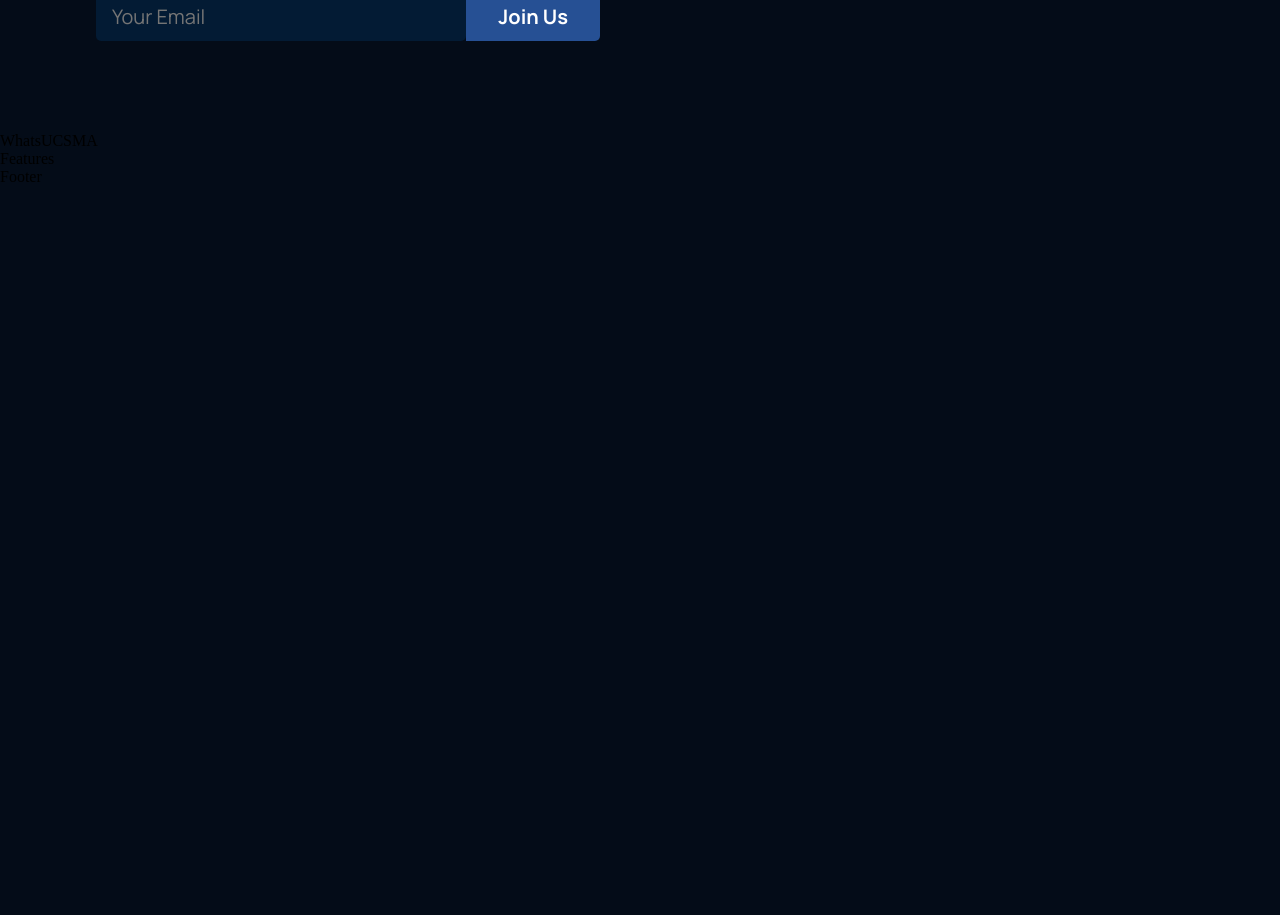
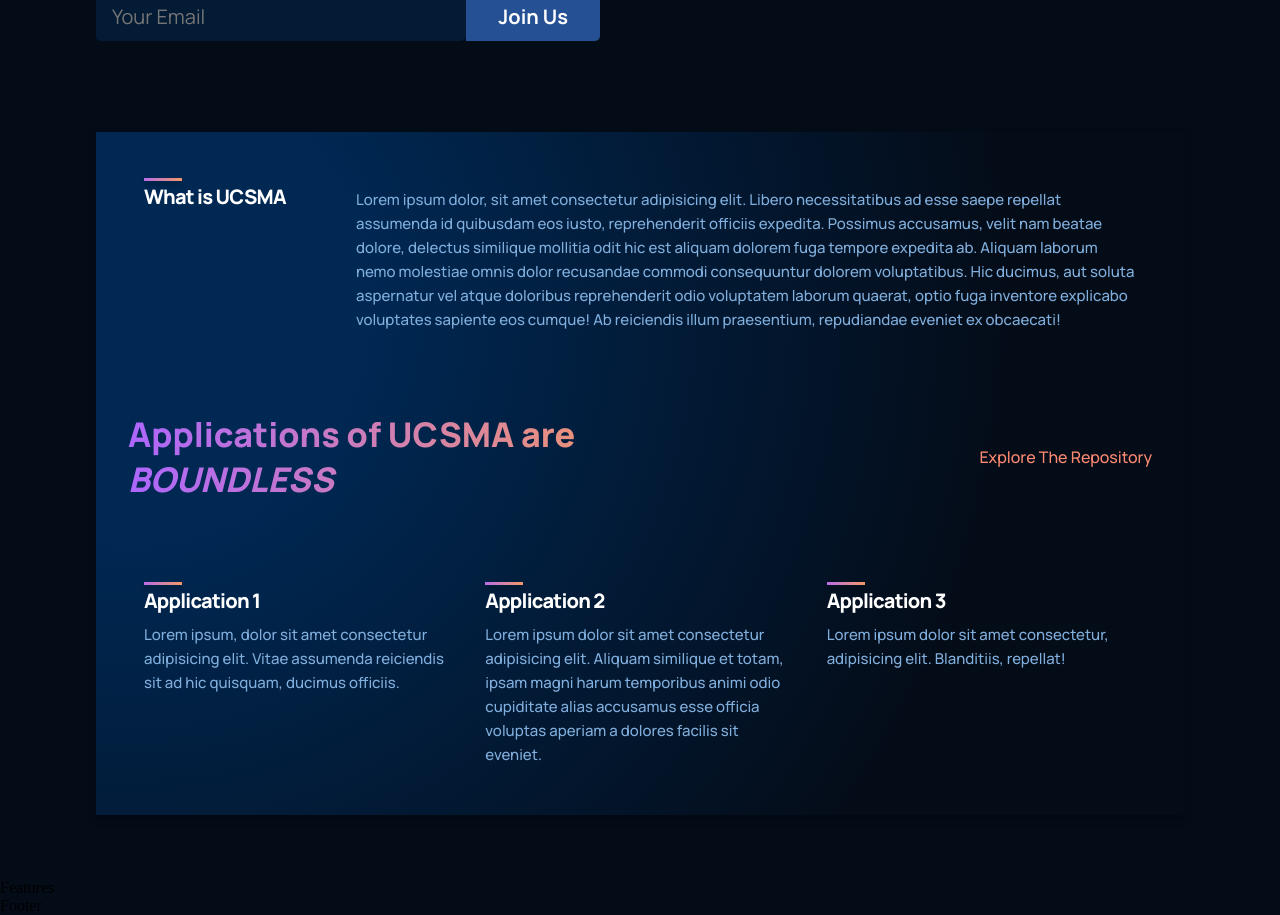
Before and after one commit to UCSMA-Project/homepage, a React (Create React App) app: page / in a window 1280 px wide. Shown: the part 560-1475 px from the top of the page. Before the commit the page ends 800 px from the top, so only its background shows below. Built offline with nearby package versions, Linux system fonts and the light colour scheme.

Commit message:
implement What is UCSMA section

```diff
--- a/src/components/feature/Feature.jsx
+++ b/src/components/feature/Feature.jsx
@@ -1,11 +1,18 @@
 import React from 'react';
 import './feature.css'
 
-const Feature = () => {
+const Feature = ({ title, text }) => {
   return (
-      <div>
-          Feature
+    <div className='ucsma__features-container__feature'>
+      <div className='ucsma__features-container__feature-title'>
+        <div></div>   {/* top-left gradient bar */}
+        <h1>{title}</h1>
       </div>
+
+      <div className="ucsma__features-container__feature-text">
+        <p>{text}</p>
+      </div>
+    </div>
   );
 };
 
--- a/src/components/feature/feature.css
+++ b/src/components/feature/feature.css
@@ -0,0 +1,46 @@
+.ucsma__features-container__feature {
+    width: 100%;
+    display: flex;
+    justify-content: space-between;
+    align-items: flex-start;
+    flex-direction: row;
+    margin: 1rem;
+}
+
+.ucsma__features-container__feature-title {
+    flex: 1;
+    max-width: 180px;
+    margin-right: 2rem;
+}
+
+.ucsma__features-container__feature-title h1 {
+    font-family: var(--font-family);
+    font-weight: 800;
+    font-size: 20px;
+    line-height: 24px;
+    letter-spacing: -0.04em;
+    color: #fff;
+}
+
+.ucsma__features-container__feature-title div {
+    width: 38px;
+    height: 3px;
+    background: var(--gradient-bar);
+    box-shadow: 0 4px 4px rgba(0, 0, 0, 0.25);
+    margin-bottom: 0.25rem;
+}
+
+.ucsma__features-container__feature-text {
+    flex: 2;
+    max-width: 1000px;
+    display: flex;
+}
+
+.ucsma__features-container__feature-text p {
+    padding-top: 10px;
+    font-family: var(--font-family);
+    font-weight: 500;
+    font-size: 15px;
+    line-height: 24px;
+    color: var(--color-text);
+}
--- a/src/containers/whats-ucsma/WhatsUCSMA.jsx
+++ b/src/containers/whats-ucsma/WhatsUCSMA.jsx
@@ -1,11 +1,27 @@
 import React from 'react';
+import { Feature } from '../../components';
 import './whats-ucsma.css'
 
 const WhatsUCSMA = () => {
   return (
-      <div>
-          WhatsUCSMA
+    <div className='ucsma__whatucsma section__margin' id='wucsma'>
+      <div className='ucsma__whatucsma-feature'>
+        <Feature title={"What is UCSMA"} text={"Lorem ipsum dolor, sit amet consectetur adipisicing elit. Libero necessitatibus ad esse saepe repellat assumenda id quibusdam eos iusto, reprehenderit officiis expedita. Possimus accusamus, velit nam beatae dolore, delectus similique mollitia odit hic est aliquam dolorem fuga tempore expedita ab. Aliquam laborum nemo molestiae omnis dolor recusandae commodi consequuntur dolorem voluptatibus. Hic ducimus, aut soluta aspernatur vel atque doloribus reprehenderit odio voluptatem laborum quaerat, optio fuga inventore explicabo voluptates sapiente eos cumque! Ab reiciendis illum praesentium, repudiandae eveniet ex obcaecati!"} />
       </div>
+
+      <div className='ucsma__whatucsma-heading'>
+        <h1 className='gradient__text'>Applications of UCSMA are <i>BOUNDLESS</i></h1>
+        <p><a href='https://github.com/UCSMA-Project'>Explore The Repository</a></p>
+      </div>
+
+      <div className='ucsma__whatucsma-container'>
+        <Feature title={"Application 1"} text={"Lorem ipsum, dolor sit amet consectetur adipisicing elit. Vitae assumenda reiciendis sit ad hic quisquam, ducimus officiis."} />
+
+        <Feature title={"Application 2"} text={"Lorem ipsum dolor sit amet consectetur adipisicing elit. Aliquam similique et totam, ipsam magni harum temporibus animi odio cupiditate alias accusamus esse officia voluptas aperiam a dolores facilis sit eveniet."} />
+
+        <Feature title={"Application 3"} text={"Lorem ipsum dolor sit amet consectetur, adipisicing elit. Blanditiis, repellat!"} />
+      </div>
+    </div>
   );
 };
 
--- a/src/containers/whats-ucsma/whats-ucsma.css
+++ b/src/containers/whats-ucsma/whats-ucsma.css
@@ -0,0 +1,82 @@
+.ucsma__whatucsma {
+    display: flex;
+    flex-direction: column;
+    padding: 2rem;
+    margin-top: 0 !important;
+    padding-top: 0 !important;
+    background: var(--color-footer);
+
+    /* ff 3.6+ */
+    background:-moz-radial-gradient(circle at 3% 25%, rgba(0, 40, 83, 1) 0%, rgba(4, 12, 24, 1) 25%);
+
+    /* safari 5.1+,chrome 10+ */
+    background:-webkit-radial-gradient(circle at 3% 25%, rgba(0, 40, 83, 1) 0%, rgba(4, 12, 24, 1) 25%);
+
+    /* opera 11.10+ */
+    background:-o-radial-gradient(circle at 3% 25%, rgba(0, 40, 83, 1) 0%, rgba(4, 12, 24, 1) 25%);
+
+    /* ie 10+ */
+    background:-ms-radial-gradient(circle at 3% 25%, rgba(0, 40, 83, 1) 0%, rgba(4, 12, 24, 1) 25%);
+
+    /* global 92%+ browsers support */
+    background:radial-gradient(circle at 3% 25%, rgba(0, 40, 83, 1) 20%, rgba(4, 12, 24, 1) 75%);
+
+    filter: drop-shadow(0px 4px 4px rgba(0, 0, 0, 0.25));
+}
+
+.ucsma__whatucsma-feature {
+    padding-top: 30px;
+    display: flex;
+}
+
+.ucsma__whatucsma-feature .ucsma__whatucsma-container__feature {
+    margin: 0;
+}
+
+.ucsma__whatucsma-feature .ucsma__whatucsma-container__feature-text {
+    max-width: 700px;
+}
+
+.ucsma__whatucsma-heading {
+    display: flex;
+    flex-direction: row;
+    justify-content: space-between;
+    align-items: center;
+    margin: 4rem 0 2rem;
+}
+
+.ucsma__whatucsma-heading h1 {
+    font-size: 34px;
+    line-height: 45px;
+    font-weight: 800;
+    max-width: 510px;
+    font-family: var(--font-family);
+}
+
+.ucsma__whatucsma-heading p {
+    font-family: var(--font-family);
+    font-weight: 500;
+    font-size: 16px;
+    line-height: 30px;
+    color: var(--color-subtext);
+    cursor: pointer;
+}
+
+.ucsma__whatucsma-container {
+    display: flex;
+    flex-wrap: wrap;
+    flex-direction: row;
+    margin-top: 2rem;
+}
+
+.ucsma__whatucsma-container .ucsma__features-container__feature {
+    flex: 1;
+    margin: 1rem;
+    min-width: 210px;
+    display: unset;
+    flex-direction: column;
+}
+
+.ucsma__whatucsma-container .ucsma__features-container_feature-text {
+    margin-top: 0.5rem;
+}
```
